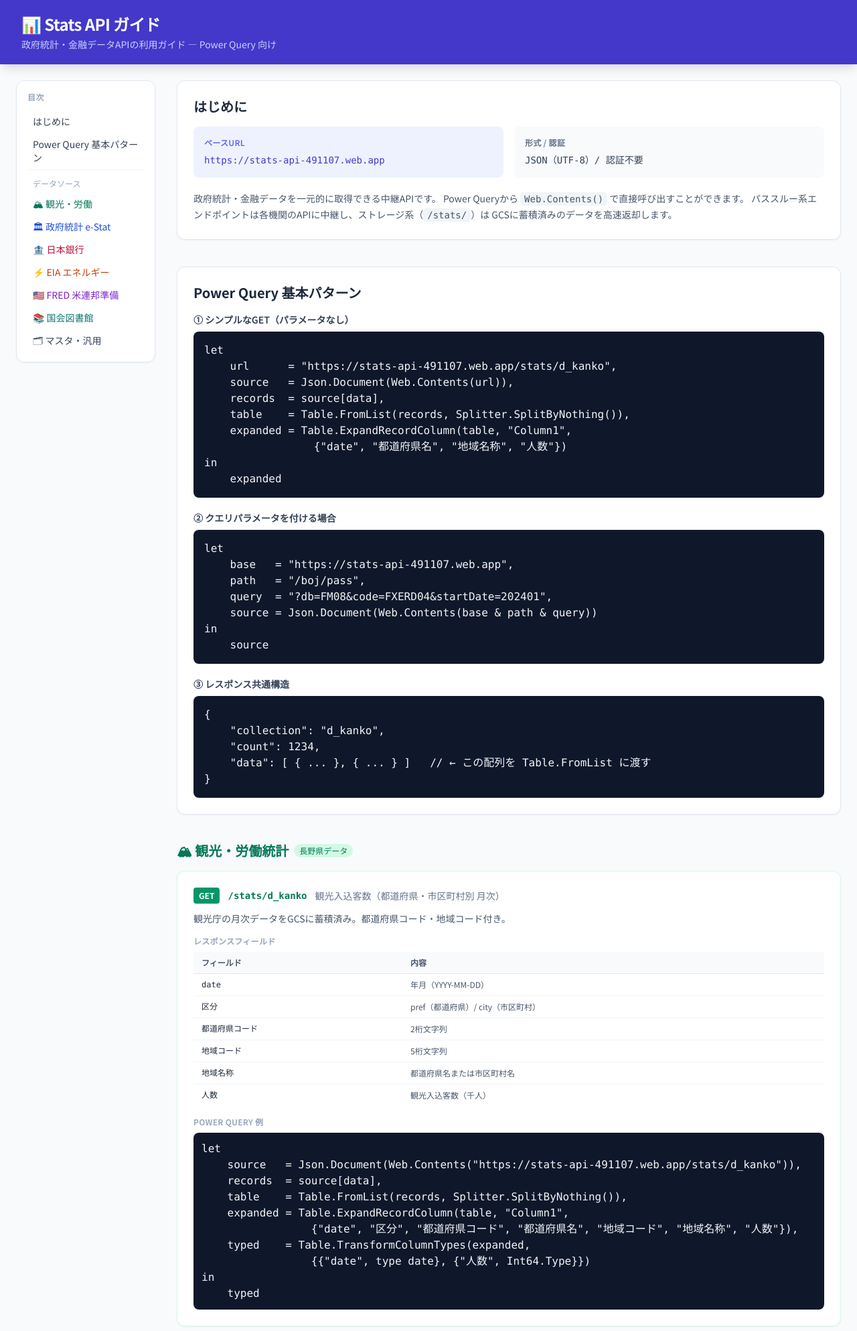
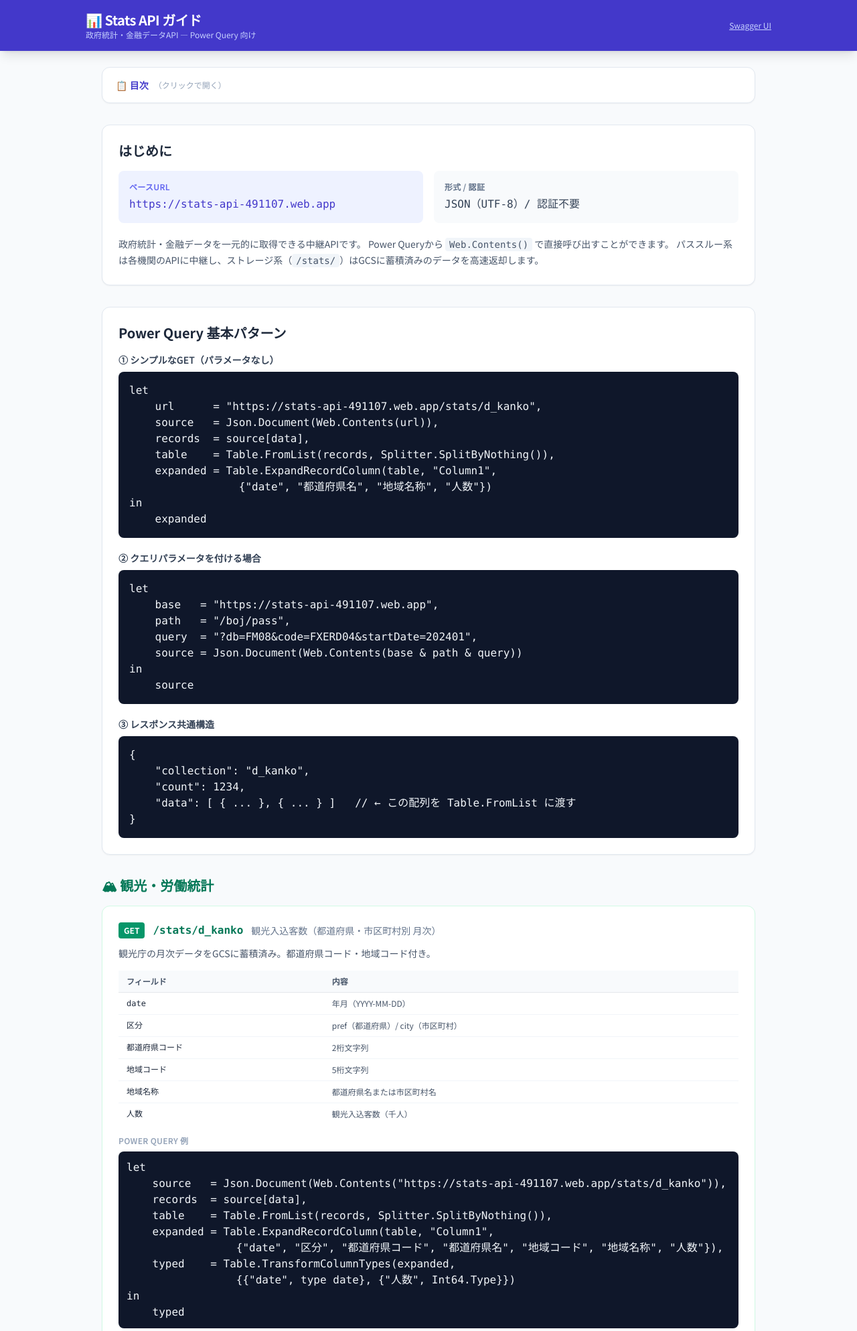
Before and after one commit to bearicekma/stats-api, a FastAPI app: page /guide in a window 1280 px wide. Shown: the top 1987 px of the page at 67% size. Run offline with FastAPI, Linux system fonts and the light colour scheme; some libraries are stand-ins or nearby versions.

Commit message:
feat: add /guide page

```diff
--- a/app/templates/guide.html
+++ b/app/templates/guide.html
@@ -8,71 +8,71 @@
   <link href="https://fonts.googleapis.com/css2?family=Noto+Sans+JP:wght@400;500;600;700&family=JetBrains+Mono&display=swap" rel="stylesheet">
   <script src="https://cdn.tailwindcss.com"></script>
   <style>
-    body  { font-family: 'Noto Sans JP', sans-serif; }
+    body    { font-family: 'Noto Sans JP', sans-serif; }
     pre, code { font-family: 'JetBrains Mono', monospace; font-size: 0.78rem; }
-    html  { scroll-behavior: smooth; }
-    .scroll-mt { scroll-margin-top: 1.5rem; }
+    html    { scroll-behavior: smooth; }
+    section { scroll-margin-top: 5rem; }
+    details > summary { list-style: none; cursor: pointer; user-select: none; }
+    details > summary::-webkit-details-marker { display: none; }
   </style>
 </head>
 <body class="bg-slate-50 text-slate-800">
 
 <!-- ヘッダー -->
-<header class="bg-indigo-700 text-white py-5 px-8 shadow-lg">
-  <div class="max-w-7xl mx-auto">
-    <h1 class="text-2xl font-bold tracking-tight">📊 Stats API ガイド</h1>
-    <p class="text-indigo-200 mt-1 text-sm">政府統計・金融データAPIの利用ガイド — Power Query 向け</p>
+<header class="bg-indigo-700 text-white py-4 px-6 sticky top-0 z-50 shadow-lg">
+  <div class="max-w-5xl mx-auto flex items-center justify-between">
+    <div>
+      <h1 class="text-xl font-bold tracking-tight">📊 Stats API ガイド</h1>
+      <p class="text-indigo-200 text-xs">政府統計・金融データAPI — Power Query 向け</p>
+    </div>
+    <a href="/docs" class="text-indigo-200 hover:text-white text-xs underline">Swagger UI</a>
   </div>
 </header>
 
-<div class="max-w-7xl mx-auto flex gap-8 p-6">
+<!-- コンテンツ全体 -->
+<div class="max-w-5xl mx-auto px-6 py-6 space-y-8">
 
-  <!-- サイドバー（目次） -->
-  <nav class="w-52 shrink-0">
-    <div class="sticky top-6 bg-white rounded-xl shadow-sm border border-slate-200 p-4">
-      <p class="text-xs font-semibold text-slate-400 uppercase tracking-wider mb-3">目次</p>
-      <ul class="space-y-0.5 text-sm">
-        <li><a href="#intro"        class="block px-2 py-1.5 rounded hover:bg-slate-100 text-slate-700">はじめに</a></li>
-        <li><a href="#power-query"  class="block px-2 py-1.5 rounded hover:bg-slate-100 text-slate-700">Power Query 基本パターン</a></li>
-        <li class="pt-2 border-t border-slate-100 mt-2">
-          <p class="text-xs text-slate-400 px-2 py-1 font-medium">データソース</p>
-        </li>
-        <li><a href="#kanko"  class="block px-2 py-1.5 rounded hover:bg-emerald-50 text-emerald-700">🏔 観光・労働</a></li>
-        <li><a href="#estat"  class="block px-2 py-1.5 rounded hover:bg-blue-50   text-blue-700">🏛 政府統計 e-Stat</a></li>
-        <li><a href="#boj"    class="block px-2 py-1.5 rounded hover:bg-rose-50   text-rose-700">🏦 日本銀行</a></li>
-        <li><a href="#eia"    class="block px-2 py-1.5 rounded hover:bg-orange-50 text-orange-700">⚡ EIA エネルギー</a></li>
-        <li><a href="#fred"   class="block px-2 py-1.5 rounded hover:bg-purple-50 text-purple-700">🇺🇸 FRED 米連邦準備</a></li>
-        <li><a href="#ndl"    class="block px-2 py-1.5 rounded hover:bg-teal-50   text-teal-700">📚 国会図書館</a></li>
-        <li><a href="#master" class="block px-2 py-1.5 rounded hover:bg-slate-100 text-slate-700">🗂 マスタ・汎用</a></li>
-      </ul>
+  <!-- 目次（折り畳み式・デフォルト閉じ） -->
+  <details class="bg-white rounded-xl shadow-sm border border-slate-200 px-5 py-4">
+    <summary class="font-semibold text-indigo-700 text-sm flex items-center gap-2">
+      <span>📋 目次</span>
+      <span class="text-slate-400 text-xs font-normal">（クリックで開く）</span>
+    </summary>
+    <div class="mt-4 grid grid-cols-2 sm:grid-cols-3 gap-2 text-sm">
+      <a href="#intro"        class="block px-3 py-2 rounded-lg bg-slate-50 hover:bg-indigo-50 text-slate-700 hover:text-indigo-700">はじめに</a>
+      <a href="#power-query"  class="block px-3 py-2 rounded-lg bg-slate-50 hover:bg-indigo-50 text-slate-700 hover:text-indigo-700">Power Query 基本パターン</a>
+      <a href="#kanko"        class="block px-3 py-2 rounded-lg bg-emerald-50 hover:bg-emerald-100 text-emerald-700">🏔 観光・労働統計</a>
+      <a href="#estat"        class="block px-3 py-2 rounded-lg bg-blue-50   hover:bg-blue-100   text-blue-700">🏛 政府統計 e-Stat</a>
+      <a href="#boj"          class="block px-3 py-2 rounded-lg bg-rose-50   hover:bg-rose-100   text-rose-700">🏦 日本銀行</a>
+      <a href="#eia"          class="block px-3 py-2 rounded-lg bg-orange-50 hover:bg-orange-100 text-orange-700">⚡ EIA エネルギー</a>
+      <a href="#fred"         class="block px-3 py-2 rounded-lg bg-purple-50 hover:bg-purple-100 text-purple-700">🇺🇸 FRED 米連邦準備</a>
+      <a href="#ndl"          class="block px-3 py-2 rounded-lg bg-teal-50   hover:bg-teal-100   text-teal-700">📚 国会図書館</a>
+      <a href="#master"       class="block px-3 py-2 rounded-lg bg-slate-50  hover:bg-slate-100  text-slate-700">🗂 マスタ・汎用</a>
     </div>
-  </nav>
-
-  <!-- メインコンテンツ -->
-  <main class="flex-1 min-w-0 space-y-10">
+  </details>
 
   <!-- はじめに -->
-    <section id="intro" class="scroll-mt bg-white rounded-xl shadow-sm border border-slate-200 p-6">
+  <section id="intro" class="bg-white rounded-xl shadow-sm border border-slate-200 p-6">
     <h2 class="text-xl font-bold mb-4">はじめに</h2>
     <div class="grid grid-cols-2 gap-4 mb-5">
       <div class="bg-indigo-50 rounded-lg p-4">
         <p class="text-xs text-indigo-500 font-semibold uppercase tracking-wide mb-1">ベースURL</p>
-          <code class="text-indigo-700 text-sm">https://stats-api-491107.web.app</code>
+        <code class="text-indigo-700">https://stats-api-491107.web.app</code>
       </div>
       <div class="bg-slate-50 rounded-lg p-4">
         <p class="text-xs text-slate-500 font-semibold uppercase tracking-wide mb-1">形式 / 認証</p>
-          <code class="text-slate-700 text-sm">JSON（UTF-8）/ 認証不要</code>
+        <code class="text-slate-700">JSON（UTF-8）/ 認証不要</code>
       </div>
     </div>
     <p class="text-sm text-slate-600 leading-relaxed">
       政府統計・金融データを一元的に取得できる中継APIです。
       Power Queryから <code class="bg-slate-100 px-1.5 py-0.5 rounded">Web.Contents()</code> で直接呼び出すことができます。
-        パススルー系エンドポイントは各機関のAPIに中継し、ストレージ系（<code class="bg-slate-100 px-1.5 py-0.5 rounded">/stats/</code>）は
-        GCSに蓄積済みのデータを高速返却します。
+      パススルー系は各機関のAPIに中継し、ストレージ系（<code class="bg-slate-100 px-1.5 py-0.5 rounded">/stats/</code>）はGCSに蓄積済みのデータを高速返却します。
     </p>
   </section>
 
   <!-- Power Query 基本パターン -->
-    <section id="power-query" class="scroll-mt bg-white rounded-xl shadow-sm border border-slate-200 p-6">
+  <section id="power-query" class="bg-white rounded-xl shadow-sm border border-slate-200 p-6">
     <h2 class="text-xl font-bold mb-4">Power Query 基本パターン</h2>
 
     <h3 class="text-sm font-semibold text-slate-700 mb-2">① シンプルなGET（パラメータなし）</h3>
@@ -103,24 +103,17 @@ in
 }</pre>
   </section>
 
-    <!-- ========================================
-         観光・労働統計
-    ======================================== -->
-    <section id="kanko" class="scroll-mt">
-      <div class="flex items-center gap-2 mb-4">
-        <h2 class="text-xl font-bold text-emerald-700">🏔 観光・労働統計</h2>
-        <span class="text-xs bg-emerald-100 text-emerald-700 px-2 py-0.5 rounded-full font-medium">長野県データ</span>
-      </div>
+  <!-- 観光・労働統計 -->
+  <section id="kanko">
+    <h2 class="text-xl font-bold text-emerald-700 mb-4">🏔 観光・労働統計</h2>
 
-      <!-- d_kanko -->
     <div class="bg-white rounded-xl shadow-sm border border-emerald-100 p-6 mb-4">
       <div class="flex items-center gap-3 mb-3">
         <span class="bg-emerald-600 text-white text-xs font-bold px-2 py-1 rounded">GET</span>
-          <code class="text-emerald-700 font-semibold text-sm">/stats/d_kanko</code>
+        <code class="text-emerald-700 font-semibold">/stats/d_kanko</code>
         <span class="text-sm text-slate-500">観光入込客数（都道府県・市区町村別 月次）</span>
       </div>
       <p class="text-sm text-slate-600 mb-4">観光庁の月次データをGCSに蓄積済み。都道府県コード・地域コード付き。</p>
-        <h4 class="text-xs font-semibold text-slate-400 uppercase tracking-wide mb-2">レスポンスフィールド</h4>
       <table class="text-xs w-full mb-4">
         <thead class="bg-slate-50"><tr>
           <th class="px-3 py-2 text-left font-semibold text-slate-600 border-b">フィールド</th>
@@ -148,26 +141,24 @@ in
     typed</pre>
     </div>
 
-      <!-- n_roudou -->
     <div class="bg-white rounded-xl shadow-sm border border-emerald-100 p-6">
       <div class="flex items-center gap-3 mb-3">
         <span class="bg-emerald-600 text-white text-xs font-bold px-2 py-1 rounded">GET</span>
-          <code class="text-emerald-700 font-semibold text-sm">/n_roudou/juri_sangyo</code>
+        <code class="text-emerald-700 font-semibold">/n_roudou/juri_sangyo</code>
         <span class="text-sm text-slate-500">長野労働局 受理地別産業別新規求人数（月次）</span>
       </div>
       <p class="text-sm text-slate-600 mb-4">長野労働局の月次PDFから抽出した産業大分類別の新規求人数。全数・うちパートを収録。</p>
-        <h4 class="text-xs font-semibold text-slate-400 uppercase tracking-wide mb-2">産業コード一覧</h4>
-        <div class="grid grid-cols-4 gap-1 text-xs mb-4 bg-slate-50 rounded p-3">
+      <div class="grid grid-cols-4 gap-1 text-xs bg-slate-50 rounded p-3 mb-4">
         <div><code class="text-emerald-700">all</code> 合計</div>
         <div><code class="text-emerald-700">D</code> 建設業</div>
         <div><code class="text-emerald-700">E</code> 製造業</div>
-          <div><code class="text-emerald-700">G</code> 情報通信業</div>
+        <div><code class="text-emerald-700">G</code> 情報通信</div>
         <div><code class="text-emerald-700">H</code> 運輸・郵便</div>
         <div><code class="text-emerald-700">I</code> 卸売・小売</div>
         <div><code class="text-emerald-700">J</code> 金融・保険</div>
         <div><code class="text-emerald-700">K</code> 不動産</div>
         <div><code class="text-emerald-700">M</code> 宿泊・飲食</div>
-          <div><code class="text-emerald-700">N</code> 生活関連サービス</div>
+        <div><code class="text-emerald-700">N</code> 生活関連</div>
         <div><code class="text-emerald-700">O</code> 教育・学習</div>
         <div><code class="text-emerald-700">P</code> 医療・福祉</div>
         <div><code class="text-emerald-700">R</code> サービス業</div>
@@ -181,7 +172,6 @@ in
     expanded = Table.ExpandRecordColumn(table, "Column1",
                  {"DATE", "産業コード", "産業分類", "新規求人数", "前月比", "前年同月比",
                   "うちパート", "うちパート前月比", "うちパート前年同月比"}),
-    // 産業コード = "all" で合計行のみ絞り込む
     filtered = Table.SelectRows(expanded, each [産業コード] = "all"),
     typed    = Table.TransformColumnTypes(filtered,
                  {{"DATE", type date}, {"新規求人数", Int64.Type}})
@@ -190,40 +180,35 @@ in
     </div>
   </section>
 
-    <!-- ========================================
-         e-Stat
-    ======================================== -->
-    <section id="estat" class="scroll-mt">
+  <!-- e-Stat -->
+  <section id="estat">
     <h2 class="text-xl font-bold text-blue-700 mb-4">🏛 政府統計 e-Stat</h2>
 
-      <!-- estat/meta -->
     <div class="bg-white rounded-xl shadow-sm border border-blue-100 p-6 mb-4">
       <div class="flex items-center gap-3 mb-3">
         <span class="bg-blue-600 text-white text-xs font-bold px-2 py-1 rounded">GET</span>
-          <code class="text-blue-700 font-semibold text-sm">/estat/meta/{stats_data_id}</code>
+        <code class="text-blue-700 font-semibold">/estat/meta/{stats_data_id}</code>
         <span class="text-sm text-slate-500">統計表のメタ情報と総件数</span>
       </div>
       <div class="bg-blue-50 rounded-lg p-3 text-xs text-blue-800 mb-4">
-          💡 <strong>使い方：</strong> まずメタ情報で列名・分類コード・総件数を確認してから、<code>/estat/pass</code> でデータを取得するのがおすすめです。
+        💡 まずメタ情報で列名・分類コード・総件数を確認してから、<code>/estat/pass</code> でデータを取得するのがおすすめです。
       </div>
       <h4 class="text-xs font-semibold text-slate-400 uppercase tracking-wide mb-1">URL例</h4>
       <code class="block bg-slate-50 px-3 py-2 rounded text-xs text-slate-700 mb-4">/estat/meta/0003348356</code>
       <h4 class="text-xs font-semibold text-slate-400 uppercase tracking-wide mb-2">Power Query 例</h4>
       <pre class="bg-slate-900 text-slate-100 rounded-lg p-3 overflow-x-auto">let
-    id     = "0003348356",   // ← e-Stat の統計表ID
+    id     = "0003348356",
     source = Json.Document(Web.Contents("https://stats-api-491107.web.app/estat/meta/" & id))
 in
     source</pre>
     </div>
 
-      <!-- estat/pass -->
     <div class="bg-white rounded-xl shadow-sm border border-blue-100 p-6">
       <div class="flex items-center gap-3 mb-3">
         <span class="bg-blue-600 text-white text-xs font-bold px-2 py-1 rounded">GET</span>
-          <code class="text-blue-700 font-semibold text-sm">/estat/pass/{stats_data_id}</code>
+        <code class="text-blue-700 font-semibold">/estat/pass/{stats_data_id}</code>
         <span class="text-sm text-slate-500">統計データのパススルー取得</span>
       </div>
-        <h4 class="text-xs font-semibold text-slate-400 uppercase tracking-wide mb-2">主なパラメータ</h4>
       <table class="text-xs w-full mb-4">
         <thead class="bg-slate-50"><tr>
           <th class="px-3 py-2 text-left font-semibold text-slate-600 border-b">パラメータ</th>
@@ -240,27 +225,22 @@ in
       <h4 class="text-xs font-semibold text-slate-400 uppercase tracking-wide mb-1">URL例</h4>
       <code class="block bg-slate-50 px-3 py-2 rounded text-xs text-slate-700 mb-4">/estat/pass/0003348356?cdTimeFrom=2022000000&cdTimeTo=2022999999</code>
       <div class="bg-amber-50 border border-amber-200 rounded-lg p-3 text-xs text-amber-800">
-          ⚠️ <strong>大規模データの注意：</strong> 消費者物価指数などは件数が多く、1年単位で
-          <code>cdTimeFrom/cdTimeTo</code> を絞って複数クエリに分けるのが安定します。Power Queryで年ごとのクエリを作成し、<code>Table.Combine</code> で結合してください。
+        ⚠️ <strong>大規模データの注意：</strong> 消費者物価指数など件数の多い統計は1年単位で絞り込み、Power Queryで年ごとのクエリを作成して <code>Table.Combine</code> で結合してください。
       </div>
     </div>
   </section>
 
-    <!-- ========================================
-         日本銀行
-    ======================================== -->
-    <section id="boj" class="scroll-mt">
-      <h2 class="text-xl font-bold text-rose-700 mb-1">🏦 日本銀行 時系列統計</h2>
+  <!-- 日本銀行 -->
+  <section id="boj">
+    <h2 class="text-xl font-bold text-rose-700 mb-2">🏦 日本銀行 時系列統計</h2>
     <p class="text-sm text-slate-600 mb-4">日本銀行の時系列統計データ検索サイトAPIへのパススルーです。金融市場・物価・資金循環など幅広いデータを取得できます。</p>
 
-      <!-- boj/pass -->
     <div class="bg-white rounded-xl shadow-sm border border-rose-100 p-6 mb-4">
       <div class="flex items-center gap-3 mb-3">
         <span class="bg-rose-600 text-white text-xs font-bold px-2 py-1 rounded">GET</span>
-          <code class="text-rose-700 font-semibold text-sm">/boj/pass</code>
+        <code class="text-rose-700 font-semibold">/boj/pass</code>
         <span class="text-sm text-slate-500">コードAPI — 系列コードで時系列データを取得</span>
       </div>
-        <h4 class="text-xs font-semibold text-slate-400 uppercase tracking-wide mb-2">パラメータ</h4>
       <table class="text-xs w-full mb-4">
         <thead class="bg-slate-50"><tr>
           <th class="px-3 py-2 text-left font-semibold text-slate-600 border-b">パラメータ</th>
@@ -271,7 +251,7 @@ in
         <tbody class="divide-y divide-slate-100">
           <tr><td class="px-3 py-2 font-mono">db</td><td class="px-3 py-2 text-red-500 font-semibold">必須</td><td class="px-3 py-2 text-slate-600">DB名（下表参照）</td><td class="px-3 py-2 font-mono">FM08</td></tr>
           <tr><td class="px-3 py-2 font-mono">code</td><td class="px-3 py-2 text-red-500 font-semibold">必須</td><td class="px-3 py-2 text-slate-600">系列コード（カンマ区切りで複数可、同一期種のみ）</td><td class="px-3 py-2 font-mono">FXERD04</td></tr>
-            <tr><td class="px-3 py-2 font-mono">startDate</td><td class="px-3 py-2 text-slate-400">任意</td><td class="px-3 py-2 text-slate-600">開始期（月次: YYYYMM、日次: YYYYMM）</td><td class="px-3 py-2 font-mono">202401</td></tr>
+          <tr><td class="px-3 py-2 font-mono">startDate</td><td class="px-3 py-2 text-slate-400">任意</td><td class="px-3 py-2 text-slate-600">開始期（月次・日次ともYYYYMM形式）</td><td class="px-3 py-2 font-mono">202401</td></tr>
           <tr><td class="px-3 py-2 font-mono">endDate</td><td class="px-3 py-2 text-slate-400">任意</td><td class="px-3 py-2 text-slate-600">終了期（同上）</td><td class="px-3 py-2 font-mono">202412</td></tr>
         </tbody>
       </table>
@@ -292,7 +272,6 @@ in
       <pre class="bg-slate-900 text-slate-100 rounded-lg p-3 overflow-x-auto">let
     url    = "https://stats-api-491107.web.app/boj/pass?db=FM08&code=FXERD04&startDate=202401",
     source = Json.Document(Web.Contents(url)),
-    // RESULTSET の最初の系列を取得する
     series = source[RESULTSET]{0},
     dates  = series[VALUES][SURVEY_DATES],
     values = series[VALUES][VALUES],
@@ -302,14 +281,12 @@ in
     typed</pre>
     </div>
 
-      <!-- boj/layer -->
     <div class="bg-white rounded-xl shadow-sm border border-rose-100 p-6 mb-4">
       <div class="flex items-center gap-3 mb-3">
         <span class="bg-rose-600 text-white text-xs font-bold px-2 py-1 rounded">GET</span>
-          <code class="text-rose-700 font-semibold text-sm">/boj/layer</code>
+        <code class="text-rose-700 font-semibold">/boj/layer</code>
         <span class="text-sm text-slate-500">階層API — 階層情報でデータを一括取得</span>
       </div>
-        <h4 class="text-xs font-semibold text-slate-400 uppercase tracking-wide mb-2">パラメータ</h4>
       <table class="text-xs w-full mb-4">
         <thead class="bg-slate-50"><tr>
           <th class="px-3 py-2 text-left font-semibold text-slate-600 border-b">パラメータ</th>
@@ -319,7 +296,31 @@ in
         </tr></thead>
         <tbody class="divide-y divide-slate-100">
           <tr><td class="px-3 py-2 font-mono">db</td><td class="px-3 py-2 text-red-500 font-semibold">必須</td><td class="px-3 py-2 text-slate-600">DB名</td><td class="px-3 py-2 font-mono">BP01</td></tr>
-            <tr><td class="px-3 py-2 font-mono">layer</td><td class="px-3 py-2 text-red-500 font-semibold">必須</td><td class="px-3 py-2 text-slate-600">階層情報（カンマ区切り。<code>*</code> でワイルドカード）</td><td class="px-3 py-2 font-mono">1,1,1</td></tr>
-            <tr><td class="px-3 py-2 font-mono">frequency</td><td class="px-3 py-2 text-red-500 font-semibold">必須</td><td class="px-3 py-2 text-slate-600">期種: CY（暦年）/ FY（年度）/ Q（四半期）/ M（月次）/ D（日次）</td><td class="px-3 py-2 font-mono">M</td></tr>
+          <tr><td class="px-3 py-2 font-mono">layer</td><td class="px-3 py-2 text-red-500 font-semibold">必須</td><td class="px-3 py-2 text-slate-600">階層情報（カンマ区切り。* でワイルドカード）</td><td class="px-3 py-2 font-mono">1,1,1</td></tr>
+          <tr><td class="px-3 py-2 font-mono">frequency</td><td class="px-3 py-2 text-red-500 font-semibold">必須</td><td class="px-3 py-2 text-slate-600">CY（暦年）/ FY（年度）/ Q（四半期）/ M（月次）/ D（日次）</td><td class="px-3 py-2 font-mono">M</td></tr>
           <tr><td class="px-3 py-2 font-mono">startDate</td><td class="px-3 py-2 text-slate-400">任意</td><td class="px-3 py-2 text-slate-600">開始期</td><td class="px-3 py-2 font-mono">202504</td></tr>
-            <tr><td class="px-3 py-2 font-mono">endDate</td><td class="px-3 py-2 text-slate-400">任意</td><td class="px-3 py-2 text-slate-600">終了期</td><td
+          <tr><td class="px-3 py-2 font-mono">endDate</td><td class="px-3 py-2 text-slate-400">任意</td><td class="px-3 py-2 text-slate-600">終了期</td><td class="px-3 py-2 font-mono">202509</td></tr>
+        </tbody>
+      </table>
+      <h4 class="text-xs font-semibold text-slate-400 uppercase tracking-wide mb-1">URL例</h4>
+      <code class="block bg-slate-50 px-3 py-2 rounded text-xs text-slate-700">/boj/layer?db=BP01&frequency=M&startDate=202504&endDate=202509&layer=1,1,1</code>
+    </div>
+
+    <div class="bg-white rounded-xl shadow-sm border border-rose-100 p-6 mb-4">
+      <div class="flex items-center gap-3 mb-3">
+        <span class="bg-rose-600 text-white text-xs font-bold px-2 py-1 rounded">GET</span>
+        <code class="text-rose-700 font-semibold">/boj/meta</code>
+        <span class="text-sm text-slate-500">メタデータAPI — 系列コード一覧・収録期間を取得</span>
+      </div>
+      <h4 class="text-xs font-semibold text-slate-400 uppercase tracking-wide mb-1">URL例</h4>
+      <code class="block bg-slate-50 px-3 py-2 rounded text-xs text-slate-700">/boj/meta?db=FM08</code>
+    </div>
+
+    <div class="bg-white rounded-xl shadow-sm border border-rose-100 p-6">
+      <h3 class="text-sm font-semibold text-rose-700 mb-3">📋 主要 DB 名一覧</h3>
+      <div class="space-y-3 text-xs">
+        <div>
+          <p class="font-bold text-slate-400 uppercase tracking-wide border-b pb-1 mb-2">金利</p>
+          <div class="grid grid-cols-2 gap-x-6 gap-y-1">
+            <div class="flex gap-2"><code class="text-rose-700 w-12 shrink-0">IR01</code><span class="text-slate-600">基準割引率・基準貸付利率の推移</span></div>
+            <div class="flex gap-2"><cod
```
Lines whose indentation alone changed are shown as unchanged.
